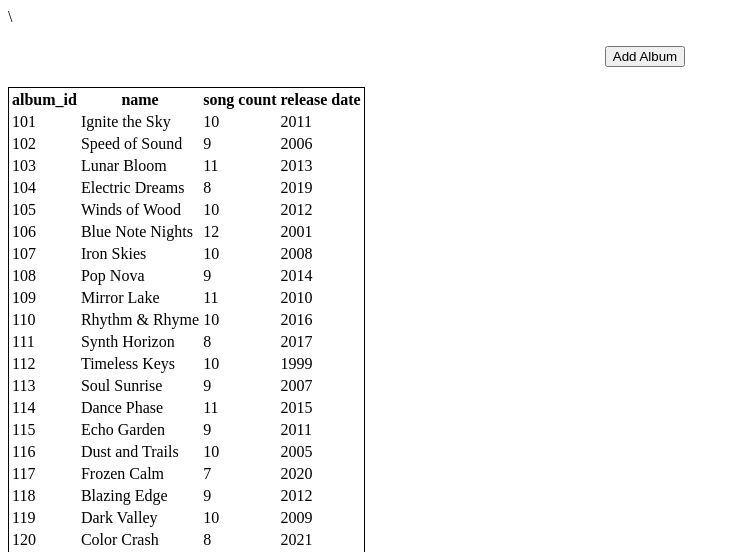
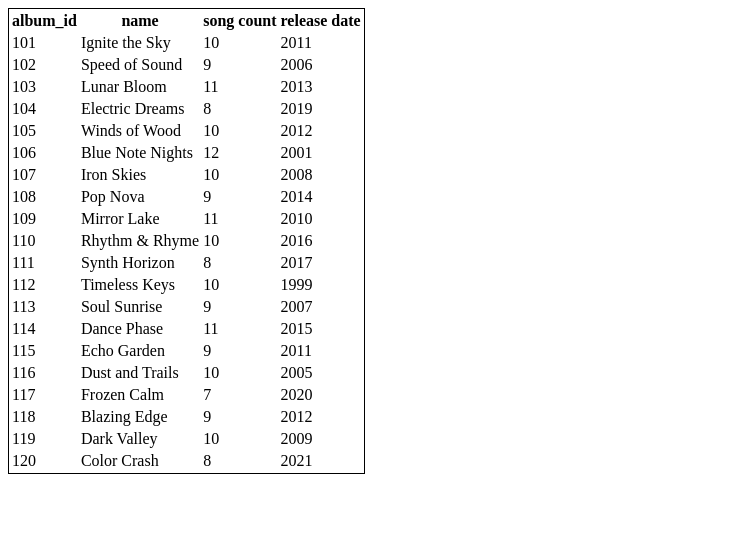
Before and after one commit to jacobpham231/SongCloud, a PHP site: page /Albums.php in a window 1280 px wide. Shown: the top 552 px of the page, without its empty margins (0-740 px from the left). Run offline with PHP 8.4, Linux system fonts and the light colour scheme; data comes from the database, SQL or seed files in the repository.

Commit message:
Update Albums.php

```diff
--- a/Albums.php
+++ b/Albums.php
@@ -8,13 +8,6 @@ $conn = new mysqli ($servername, $username, $password, $dbname) or die("Connect
 $sql = "SELECT * FROM album";
 
 $result = $conn -> query($sql);
-
-echo '
-\<form method="POST" action="">
-    <div style="margin: 20px 0; text-align: center;">
-        <input type="button" value="Add Album" onclick="window.location.href=\'add_album.php\'" style="margin-left: 10px;">
-    </div>
-</form>';
 
 if ($result->num_rows > 0) {
 echo "<table style='border: solid 1px black;'>
```
